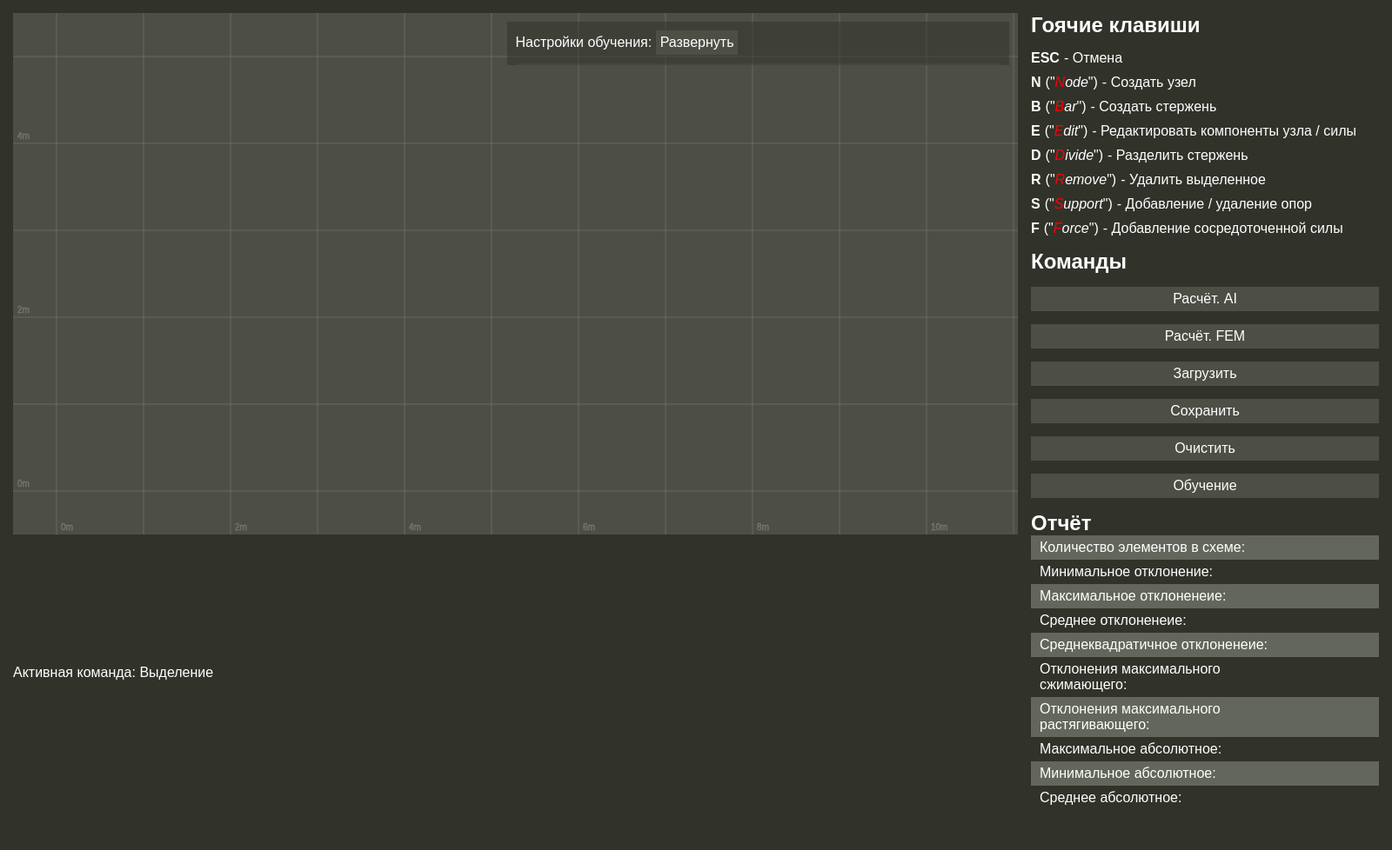
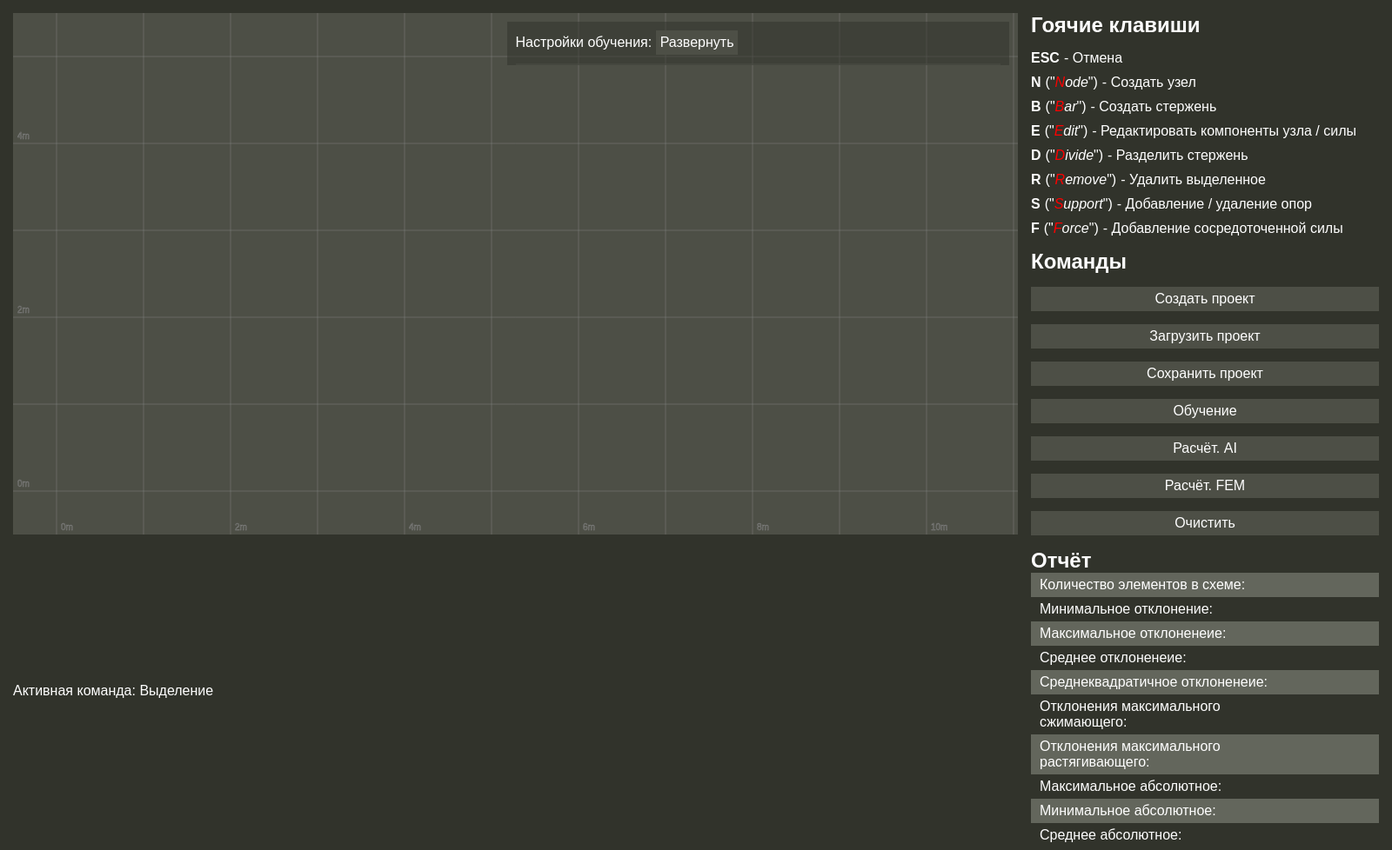
Before and after one commit to Repet124/fem-vs-ai, an Electron app: page public/index.html in a window 1600 px wide. Shown: the whole page at 87% size. Before the commit the page ends 947 px from the top, so only its background shows below. Drawn offline with Linux system fonts and the light colour scheme.

Commit message:
fix command names

```diff
--- a/public/index.html
+++ b/public/index.html
@@ -70,12 +70,13 @@
 				</div>
 				<div id="pallete-calc" class="pallete">
 					<h2>Команды</h2>
+					<button class="btn" data-command="createProejct">Создать проект</button>
+					<button class="btn" data-command="loadProject">Загрузить проект</button>
+					<button class="btn" data-command="saveProject">Сохранить проект</button>
+					<button class="btn" data-command="train">Обучение</button>
 					<button class="btn" data-command="calcNeyro">Расчёт. AI</button>
 					<button class="btn" data-command="calcFem">Расчёт. FEM</button>
-					<button class="btn" data-command="load">Загрузить</button>
-					<button class="btn" data-command="save">Сохранить</button>
 					<button class="btn" data-command="clear">Очистить</button>
-					<button class="btn" data-command="train">Обучение</button>
 				</div>
 				<div id="pallete-stats" class="pallete">
 					<h2>Отчёт</h2>
```
